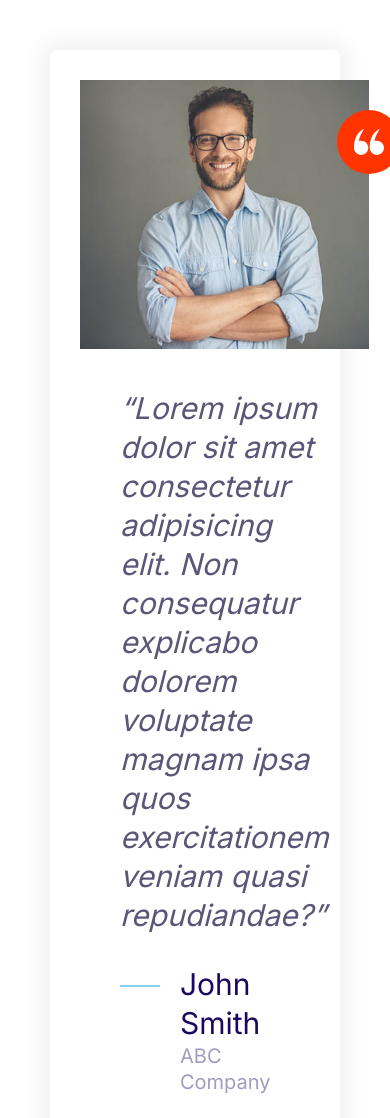
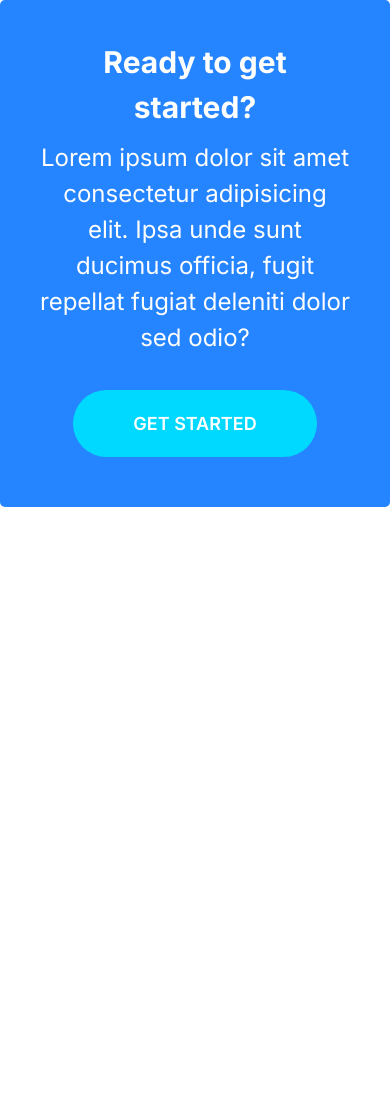
Before and after one commit to Apoorva123-svg/Apoorva-responsiveWebsite, a plain HTML site: page index.html in a window 390 px wide. After the commit the page ends 844 px from the top, so only its background shows below. Drawn offline with Linux system fonts and the light colour scheme.

Commit message:
Added a new button varation i.e btn stretched. This was applied to callout button to reduce the horizontal padding. Added the callout section and defined the styles for callout container. Aligned the callout button in the center. Aligned the callout content in the center for mobile version. Defined styles for tablet (bigger than tablet screens). The second column portion was changed to auto. This allowed the first column to take over the space left after the button took its space. The content in the first column is made left aligned for tablet and bigger screens. The button is placed close to the left side of its cell. ( in tablets and bigger screens). The left margin for the button is made 2 rem. This puts the button away from the callout content.

```diff
--- a/css/styles.css
+++ b/css/styles.css
@@ -197,6 +197,10 @@ a {
 }
 .btn--accent:hover {
   background: #ec3000;
+}
+.btn--stretched {
+  padding-left: 6rem;
+  padding-right: 6rem;
 }
 .btn--block {
   width: 100%;
@@ -415,3 +419,36 @@ input {
     overflow: visible;
   }
 }
+/* Callouts */
+.callout {
+  padding: 4rem;
+  border-radius: 5px;
+}
+.callout--primary {
+  background: var(--color-primary);
+  color: white;
+}
+.callout__heading {
+  color: white;
+  margin-top: 0;
+  font-size: 3rem;
+}
+.callout .btn {
+  justify-self: center;
+  align-self: center;
+}
+.callout__content {
+  text-align: center;
+}
+@media screen and (min-width: 768px) {
+  .callout .grid--1x2 {
+    grid-template-columns: 1fr auto;
+  }
+  .callout__content {
+    text-align: left;
+  }
+  .callout .btn {
+    justify-self: start;
+    margin: 0 2rem;
+  }
+}
--- a/index.html
+++ b/index.html
@@ -10,39 +10,19 @@
     <link rel="stylesheet" href="css/styles.css">
 
 </head>
-<body style = "padding: 5rem">
-<div class="card testimonial">
-    <div class="grid grid--1x2">
-        <div class="testimonial__image">
-            <img  src="Images/testimonial.jpg" alt="A happy, smiling customer">
-            <span class="icon-container icon-container--accent">
-                <svg class="icon icon--small icon--white">
-                  <use xlink:href="Images/sprite.svg#settings"></use>
-                </svg>
-              </span>
-        </div>
-        <blockquote class = "quote">
-            <p class = "quote__text">Lorem ipsum dolor sit amet consectetur adipisicing elit. Non consequatur explicabo dolorem voluptate magnam ipsa quos exercitationem veniam quasi repudiandae?</p>
-
-        <footer>
-            <div class="media">
-                <div class="media__image">
-
-                        <svg class="icon icon--primary quote__line">
-                          <use xlink:href="Images/sprite.svg#quotes"></use>
-                        </svg>
-
-                </div>
-                <div class="media__body">
-                    <h3 class = "media__title quote__author">John Smith</h3>
-                    <p class = "quote__organisation">ABC Company</p>
-                </div>
+<body>
+    <div class="callout callout--primary">
+        <div class="grid grid--1x2">
+            <div class="callout__content">
+                <h2 class = "callout__heading">Ready to get started?</h2>
+                <p>Lorem ipsum dolor sit amet consectetur adipisicing elit. Ipsa unde sunt ducimus officia, fugit repellat fugiat deleniti dolor sed odio?</p>
             </div>
-        </footer>
-    </blockquote>
+            <a href="" class="btn btn--secondary btn--stretched">
+                Get Started
+            </a>
         </div>
     </div>
-</div>
+
 
 
 </body>
```
Also changed, not shown: components/testimonial.html (added, +36 -0 lines).
